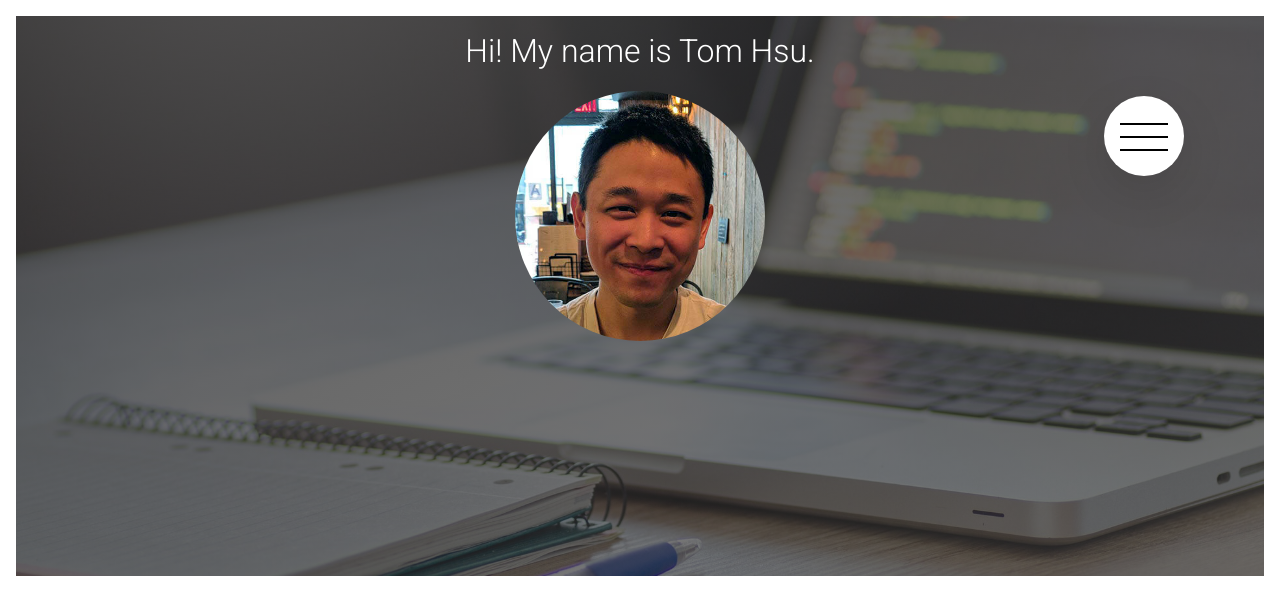
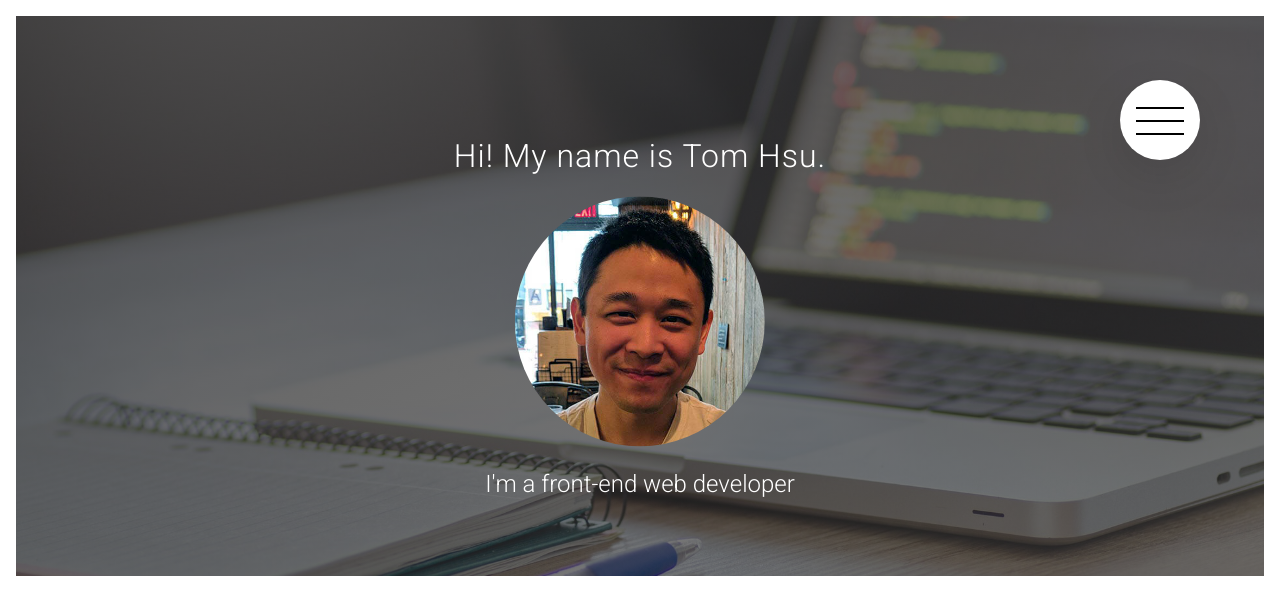
Before and after one commit to thomaschsu/react-portfolio, a React (Create React App) app: page / in a window 1280 px wide. Shown: the top 614 px of the page. Built offline with nearby package versions, Linux system fonts and the light colour scheme.

Commit message:
Modified header and navigation

```diff
--- a/src/Header.js
+++ b/src/Header.js
@@ -3,10 +3,13 @@ import './Header.scss'
 
 class Header extends Component {
     render() {
-        return(
+        return (
             <header className="Header">
-                <h1 className="Header-heading">Hi! My name is Tom Hsu.</h1>
-                <img id="me" src="images/profile.jpg" alt="Picture of Tom Hsu"/>
+                <div className="Header-about-box">
+                    <h1 className="Header-heading">Hi! My name is Tom Hsu.</h1>
+                    <img id="me" src="images/profile.jpg" alt="Picture of Tom Hsu" />
+                    <h2 className="Header-subtitle">I'm a front-end web developer</h2>
+                </div>
             </header>
         )
     }
--- a/src/Header.scss
+++ b/src/Header.scss
@@ -37,6 +37,17 @@ $color-black: #424242;
         font-weight: 300;
         margin-top: 0;
         padding-top: 1rem;
+        letter-spacing: 1px;
+    }
+    &-about-box {
+        position: absolute;
+        top: 40%;
+        left: 50%;
+        transform: translate(-50%, -50%)
+    }
+    &-subtitle {
+        color: #fff;
+        font-weight: 300;
     }
 }
 
--- a/src/Navigation.scss
+++ b/src/Navigation.scss
@@ -14,8 +14,8 @@ $color-black: #000;
         width: 5rem;
         border-radius: 50%;
         position: fixed;
-        top: 6rem;
-        right: 6rem;
+        top: 5rem;
+        right: 5rem;
         z-index: 2000;
         box-shadow: 0 1rem 3rem rgba($color-black, .1);
         text-align: center;
@@ -37,8 +37,8 @@ $color-black: #000;
         width: 4rem;
         border-radius: 50%;
         position: fixed;
-        top: 6.5rem;
-        right: 6.5rem;
+        top: 5.5rem;
+        right: 5.5rem;
         background-image: radial-gradient($color-primary-light, $color-primary-dark);
         z-index: 1000;
         transition: transform .8s cubic-bezier(0.86, 0, 0.07, 1);
```
